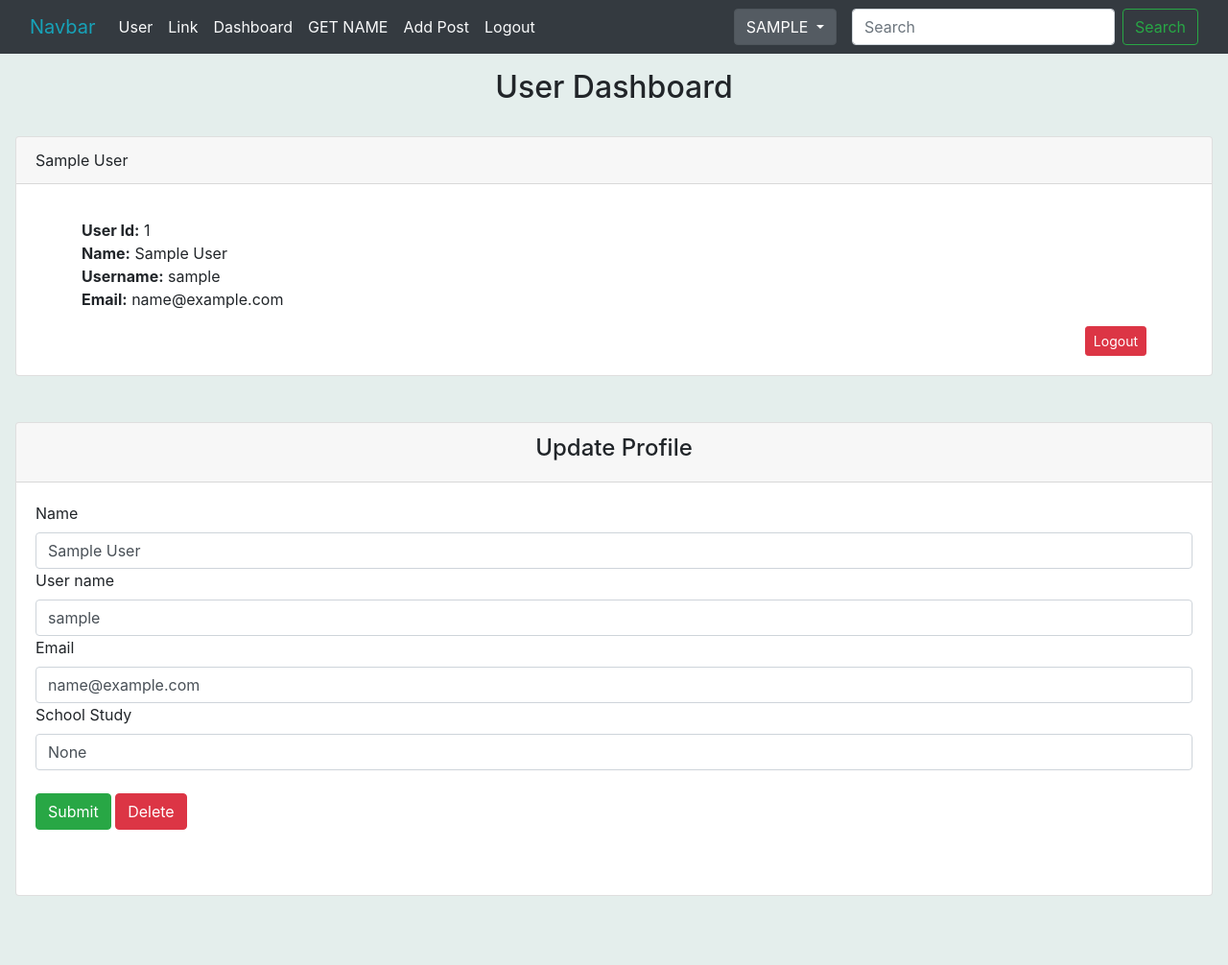
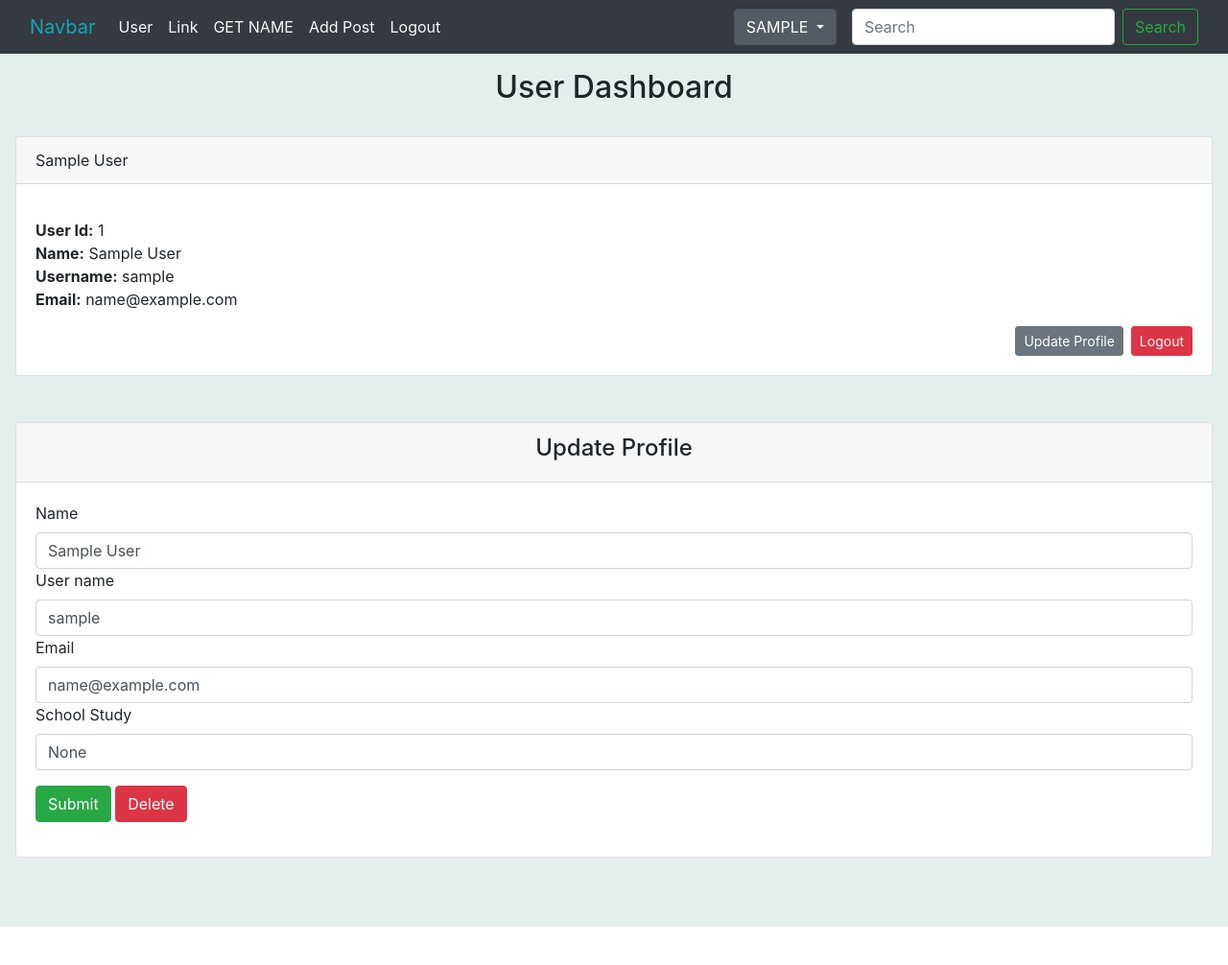
Before and after one commit to SaberHardy/FlaskBlogger, a Flask app: page /dashboard in a window 1280 px wide. Shown: the whole page at 96% size. After the commit the page ends 966 px from the top, so only its background shows below. Run offline with Flask 3, Linux system fonts and the light colour scheme; the visitor is signed in with stand-in values (Sample User, id 1); some libraries are stand-ins or nearby versions.

Commit message:
some styling

```diff
--- a/app.py
+++ b/app.py
@@ -249,7 +249,7 @@ def delete_user(id):
 
 @app.route('/update/<int:id>/', methods=['POSt', 'GET'])
 @login_required
-def update(id):
+def update_user_profile(id):
     form = UserForm()
     name_to_update = Users.query.get_or_404(id)
     if request.method == 'POST':
@@ -361,6 +361,12 @@ def edit_post(id):
     return render_template('blog/add_post.html', form=form, flag=flag)
 
 
+@app.route('/update-profile/<int:id>/', methods=['POST', 'GET'])
+@login_required
+def edit_profile(id):
+    pass
+
+
 if __name__ == "__main__":
     with app.app_context():
         db.create_all()
--- a/templates/members/dashboard.html
+++ b/templates/members/dashboard.html
@@ -20,7 +20,6 @@
             </div>
             <div class="card-body">
                 <p class="card-text">
-                <div class="container">
                 <div class="row">
                     <div class="col-12">
                         <strong>User Id:</strong>
@@ -40,12 +39,11 @@
                            class="btn btn-danger float-right ml-2 btn-sm">
                             Logout
                         </a>
-{##}
-{#                            <a href="{{ url_for('update', id=current_user.id) }}"#}
-{#                               class="btn btn-secondary float-right btn-sm">Update#}
-{#                                Profile#}
-{#                            </a>#}
-                        </div>
+
+                        <a href="{{ url_for('update_user_profile', id=current_user.id) }}"
+                           class="btn btn-secondary float-right btn-sm">Update
+                            Profile
+                        </a>
                     </div>
                 </div>
             </div>
@@ -67,12 +65,12 @@
                     {{ form.school_study.label(class="form-label") }}
                     {{ form.school_study(class="form-control", value=name_to_update.school_study) }}
 
-                    <br>
-
-                    {{ form.submit(class="btn btn-success mb-5") }}
+                    <div class="my-3">
+                        {{ form.submit(class="btn btn-success") }}
                         <a href="{{ url_for('delete_user', id=current_user.id) }}">
-                        <button class="btn btn-danger mb-5" type="submit">Delete</button>
+                            <button class="btn btn-danger" type="submit">Delete</button>
                         </a>
+                    </div>
                 </form>
             </div>
         </div>
--- a/templates/users/add_user.html
+++ b/templates/users/add_user.html
@@ -28,7 +28,7 @@
             {% for user in our_users %}
                 <tr>
                     <th scope="row">{{ user.id }}</th>
-                    <td><a href="{{ url_for('update', id=user.id) }}">{{ user.username }}</a></td>
+                    <td><a href="{{ url_for('update_user_profile', id=user.id) }}">{{ user.username }}</a></td>
                     <td>{{ user.email }}</td>
                     <td>{{ user.school_study }}</td>
 
--- a/templates/users/base.html
+++ b/templates/users/base.html
@@ -30,11 +30,7 @@
                 <li class="nav-item">
                     <a class="nav-link text-light" href="#">Link</a>
                 </li>
-                <li class="nav-item">
-                    <a class="nav-link text-light"
-                       aria-current="page"
-                       href="{{ url_for('dashboard') }}">Dashboard</a>
-                </li>
+
                 <li class="nav-item">
                     <a class="nav-link text-light"
                        aria-current="page"
@@ -82,7 +78,7 @@
                                aria-current="page">
                                 Dashboard
                             </a>
-                            <a class="dropdown-item" href="{{ url_for('update', id=current_user.id) }}">Update
+                            <a class="dropdown-item" href="{{ url_for('update_user_profile', id=current_user.id) }}">Update
                                 Dashboard</a>
                             <a class="dropdown-item" href="{{ url_for('delete_user', id=current_user.id) }}">Delete My
                                 Account</a>
```
Lines whose indentation alone changed are shown as unchanged.
